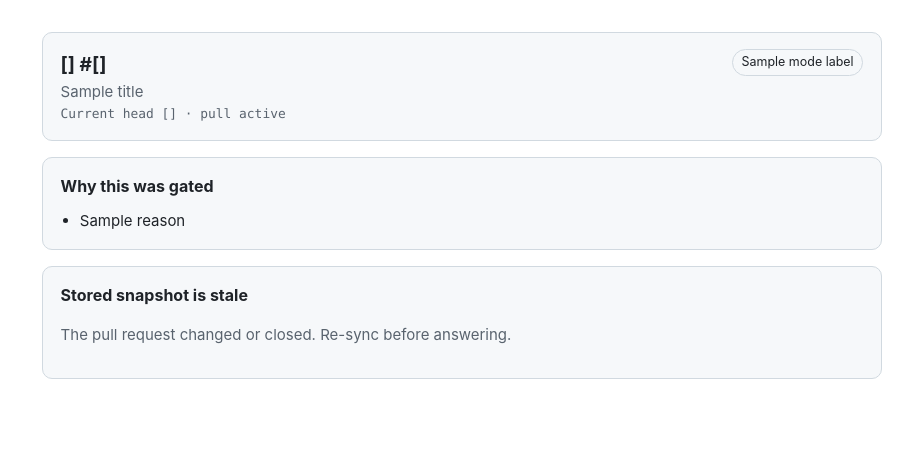
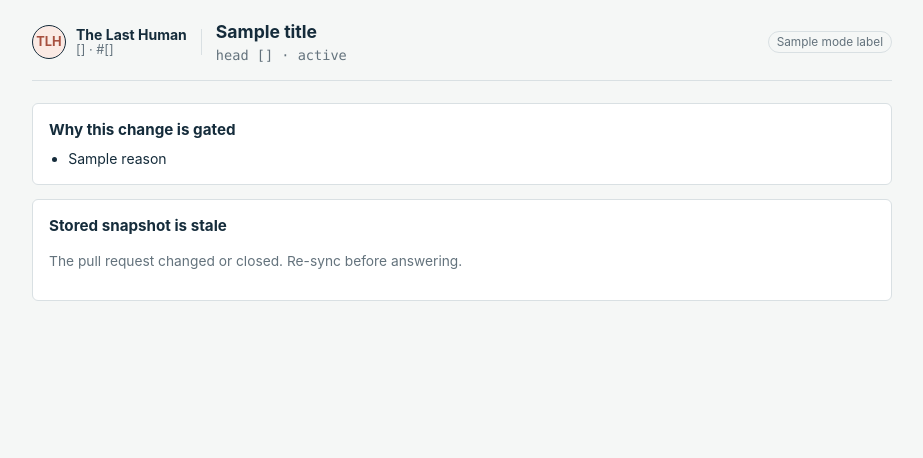
Before and after one commit to microsoft-2026-hackathon/the-last-human, a Flask app: template src/lasthuman/templates/app_pr.html.j2 in a window 1280 px wide. Shown: the top 458 px of the page, without its empty margins (178-1101 px from the left). Run offline with Flask 3, Linux system fonts and the light colour scheme; the template is opened without the code that fills it: most values are stand-ins (such as "Sample title", 1, 10 or a date in 2020); parts of the project's set-up code (start-up, migrations or seed data) failed here and were passed over.

Commit message:
feat(app): show Accepted/Hold per question and open the evidence file on hold
The interview page moves to the light design shared with the dashboard
and stops reading like an exam: no question numbers, verdict chips
(Accepted / Hold) on each card, accepted cards lock, and a held card
shows the grader's hint plus an excerpt of the question's evidence file
— read from the current head via the snapshot cache, only after a hold,
never the expected evidence or the answer index. All wording lives in a
copy block at the top of the template.

Service: hold feedback items may carry {path, start, lines}; the result
payload lists the ids accepted in that round. SnapshotReader.read_lines
returns a bounded excerpt around a line.

Co-Authored-By: Claude Opus 5 <noreply@anthropic.com>
Claude-Session: https://claude.ai/code/session_01PeGiTMUzsPTkFt6CzJY9ue

```diff
--- a/src/lasthuman/templates/app_pr.html.j2
+++ b/src/lasthuman/templates/app_pr.html.j2
@@ -1,3 +1,24 @@
+{#-
+  Interview page. User-facing wording lives in `copy` so the script can change
+  without touching markup. Verdict labels must match what the narration says.
+-#}
+{% set copy = {
+  "product": "The Last Human",
+  "panel_title": "Explain the change — from the code",
+  "panel_note": "Pick the option the code supports, then write one line saying where you saw it. Answers stay private in memory for up to 30 minutes and are never stored in cookies.",
+  "reason_placeholder": "Where in the code did you see this? One line.",
+  "submit": "Submit answers",
+  "checking": "Checking answers...",
+  "hold_status": "Not yet — one more place to look.",
+  "hold_label": "Hold",
+  "accepted_label": "Accepted",
+  "evidence_title": "Look here",
+  "stored": "Answers stored privately. Waiting for workflow verification.",
+  "verified": "Verified and published to GitHub.",
+  "verified_pending": "Verified, awaiting GitHub publication.",
+  "verified_check_warn": "Verified and published. Supplemental Check delivery needs operator attention.",
+  "why_gated": "Why this change is gated"
+} %}
 <!doctype html>
 <html lang="en">
 <head>
@@ -7,148 +28,88 @@
 <title>Comprehension check · {{ repo }} #{{ pr }}</title>
 <style>
   :root {
-    color-scheme: light dark;
-    --bg: #ffffff; --fg: #1f2328; --muted: #59636e; --line: #d1d9e0;
-    --card: #f6f8fa; --accent: #0969da; --warn: #9a6700; --ok: #1a7f37; --bad: #cf222e;
-  }
-  @media (prefers-color-scheme: dark) {
-    :root {
-      --bg: #0d1117; --fg: #e6edf3; --muted: #9198a1; --line: #3d444d;
-      --card: #151b23; --accent: #4493f8; --warn: #d29922; --ok: #3fb950; --bad: #f85149;
-    }
+    color-scheme: light;
+    --bg: #F5F7F6; --surface: #FFFFFF; --ink: #152C3B; --ink-2: #3B4E5C; --muted: #64737D;
+    --line: #D9E0E3; --line-soft: #E9EEF0; --tint: #EEF3F1;
+    --human: #D77864; --human-soft: #FBEAE4; --human-ink: #A7503F;
+    --good: #1F7A3F; --good-soft: #E3F2E7;
+    --hold: #9A6700; --hold-soft: #FFF3D6;
+    --crit: #C0392B; --crit-soft: #FBE6E3;
+    --focus: #2F6FED; --radius: 6px;
+    --font: -apple-system, BlinkMacSystemFont, "Segoe UI", "Helvetica Neue", Arial, sans-serif;
+    --mono: ui-monospace, SFMono-Regular, Menlo, Consolas, monospace;
   }
   * { box-sizing: border-box; }
   body {
-    margin: 0;
-    padding: 2rem 1rem 4rem;
-    background: var(--bg);
-    color: var(--fg);
-    font: 15px/1.6 -apple-system, BlinkMacSystemFont, "Segoe UI", sans-serif;
+    margin: 0; padding: 0 20px 64px; background: var(--bg); color: var(--ink);
+    font: 14px/1.55 var(--font); -webkit-font-smoothing: antialiased;
   }
-  main { max-width: 840px; margin: 0 auto; }
-  .panel {
-    background: var(--card);
-    border: 1px solid var(--line);
-    border-radius: 10px;
-    padding: 1rem 1.1rem;
-    margin-bottom: 1rem;
-  }
-  .head {
-    display: flex;
-    justify-content: space-between;
-    align-items: flex-start;
-    gap: 1rem;
-    flex-wrap: wrap;
-  }
+  main { max-width: 860px; margin: 0 auto; }
+  a { color: var(--ink); }
+  :focus-visible { outline: 2px solid var(--focus); outline-offset: 2px; border-radius: 3px; }
+  .top { display: flex; align-items: center; gap: 14px; flex-wrap: wrap; padding: 18px 0 14px; border-bottom: 1px solid var(--line); margin-bottom: 22px; }
+  .brand { display: flex; align-items: center; gap: 10px; }
+  .brand .mark { width: 34px; height: 34px; border-radius: 50%; border: 1.5px solid var(--ink); background: var(--human-soft); display: grid; place-items: center; color: var(--human-ink); font-weight: 700; font-size: .8rem; }
+  .brand .name { font-weight: 700; line-height: 1.15; }
+  .brand .name small { display: block; font-weight: 400; color: var(--muted); font-size: .8rem; }
+  .sep { width: 1px; height: 26px; background: var(--line); }
+  .repo { font-weight: 600; }
+  .repo .sub { display: block; font-weight: 400; color: var(--muted); font-size: .85rem; }
+  .mode { margin-left: auto; font-size: .74rem; border: 1px solid var(--line); border-radius: 999px; padding: 1px 8px; color: var(--muted); }
+  .mono { font-family: var(--mono); font-size: .86em; }
+  .panel { background: var(--surface); border: 1px solid var(--line); border-radius: var(--radius); padding: 14px 16px; margin-bottom: 14px; }
   h1, h2, h3 { margin: 0; }
-  h1 { font-size: 1.2rem; }
-  h2 { font-size: 1rem; margin-bottom: 0.55rem; }
-  h3 { font-size: 0.9rem; margin-bottom: 0.5rem; }
-  .meta, .status, .hint-list, .note { color: var(--muted); }
-  .mode {
-    display: inline-block;
-    padding: 0.15rem 0.55rem;
-    border: 1px solid var(--line);
-    border-radius: 999px;
-    font-size: 0.78rem;
-  }
+  h1 { font-size: 1.1rem; }
+  h2 { font-size: .95rem; font-weight: 700; margin-bottom: 6px; }
+  h3 { font-size: 1rem; font-weight: 600; margin: 8px 0 10px; line-height: 1.4; }
+  .meta, .note, .status { color: var(--muted); }
+  .note { font-size: .86rem; }
   ul { margin: 0; padding-left: 1.2rem; }
-  .question {
-    background: var(--bg);
-    border: 1px solid var(--line);
-    border-radius: 8px;
-    padding: 1rem;
-    margin-bottom: 1rem;
-  }
-  .question-head {
-    display: flex;
-    justify-content: space-between;
-    align-items: baseline;
-    gap: 1rem;
-    flex-wrap: wrap;
-    margin-bottom: 0.6rem;
-  }
-  .tag {
-    display: inline-block;
-    padding: 0.1rem 0.5rem;
-    border: 1px solid var(--line);
-    border-radius: 999px;
-    font-size: 0.74rem;
-    color: var(--muted);
-  }
-  .mono {
-    font-family: ui-monospace, SFMono-Regular, "SF Mono", Menlo, monospace;
-    font-size: 0.86em;
-  }
-  .choices {
-    display: grid;
-    gap: 0.45rem;
-    margin: 0.8rem 0;
-  }
-  .choice {
-    display: flex;
-    gap: 0.6rem;
-    align-items: flex-start;
-    background: var(--bg);
-    border: 1px solid var(--line);
-    border-radius: 8px;
-    padding: 0.55rem 0.7rem;
-  }
-  textarea {
-    width: 100%;
-    min-height: 7rem;
-    resize: vertical;
-    font: inherit;
-    color: inherit;
-    background: var(--bg);
-    border: 1px solid var(--line);
-    border-radius: 8px;
-    padding: 0.65rem 0.75rem;
-  }
-  pre {
-    margin: 0.8rem 0 0;
-    padding: 0.75rem;
-    overflow-x: auto;
-    border-radius: 8px;
-    background: var(--card);
-    border: 1px solid var(--line);
-    font-size: 0.82rem;
-    line-height: 1.45;
-  }
+  .question { background: var(--surface); border: 1px solid var(--line); border-radius: var(--radius); padding: 14px 16px; margin-bottom: 12px; }
+  .question.is-hold { border-color: var(--hold); }
+  .question.is-accepted { border-color: var(--good); }
+  .question-head { display: flex; justify-content: space-between; align-items: center; gap: 10px; flex-wrap: wrap; }
+  .anchor { font-family: var(--mono); font-size: .8rem; color: var(--ink-2); }
+  .verdict { display: none; font-size: .76rem; font-weight: 600; padding: 1px 9px; border-radius: 999px; }
+  .verdict.hold { display: inline-block; background: var(--hold-soft); color: var(--hold); }
+  .verdict.accepted { display: inline-block; background: var(--good-soft); color: var(--good); }
+  .choices { display: grid; gap: 6px; margin: 8px 0 10px; }
+  .choice { display: flex; gap: 10px; align-items: flex-start; border: 1px solid var(--line); border-radius: var(--radius); padding: 8px 10px; background: var(--surface); cursor: pointer; }
+  .choice:hover { background: var(--tint); }
+  .choice input { margin-top: 3px; }
+  textarea { width: 100%; min-height: 4.5rem; resize: vertical; font: inherit; color: inherit; background: var(--surface); border: 1px solid var(--line); border-radius: var(--radius); padding: 8px 10px; }
+  .question.is-accepted textarea, .question.is-accepted .choice { opacity: .7; pointer-events: none; }
+  pre { margin: 10px 0 0; padding: 10px 12px; overflow-x: auto; border-radius: var(--radius); background: var(--tint); border: 1px solid var(--line-soft); font-family: var(--mono); font-size: .8rem; line-height: 1.45; }
+  .hint { display: none; margin-top: 10px; padding: 10px 12px; border-radius: var(--radius); background: var(--hold-soft); color: var(--ink-2); font-size: .88rem; }
+  .hint.show { display: block; }
+  .hint b { display: block; color: var(--hold); font-weight: 700; margin-bottom: 2px; }
+  .evidence { display: none; margin-top: 8px; border: 1px solid var(--hold); border-radius: var(--radius); overflow: hidden; }
+  .evidence.show { display: block; }
+  .evidence .path { padding: 6px 12px; background: var(--hold-soft); font-family: var(--mono); font-size: .8rem; color: var(--ink); }
+  .evidence pre { margin: 0; border: 0; border-radius: 0; background: var(--surface); }
+  .evidence .ln { display: inline-block; width: 3.2em; color: var(--muted); text-align: right; margin-right: 12px; user-select: none; }
   form.inline { margin: 0; }
-  button {
-    font: inherit;
-    border: 1px solid transparent;
-    background: var(--accent);
-    color: #fff;
-    border-radius: 6px;
-    padding: 0.6rem 1rem;
-    cursor: pointer;
-  }
-  button[disabled] { opacity: 0.7; cursor: wait; }
-  .status.ok { color: var(--ok); }
-  .status.warn { color: var(--warn); }
-  .status.bad { color: var(--bad); }
-  .hint-list { margin-top: 0.7rem; }
-  a { color: var(--accent); }
+  button { font: inherit; border: 1px solid transparent; background: var(--ink); color: #fff; border-radius: var(--radius); padding: 8px 14px; cursor: pointer; }
+  button[disabled] { opacity: .6; cursor: wait; }
+  .status { margin: 10px 0 0; font-size: .9rem; }
+  .status.ok { color: var(--good); }
+  .status.warn { color: var(--hold); }
+  .status.bad { color: var(--crit); }
+  .hint-list { display: none; }
 </style>
 </head>
 <body>
 <main>
-  <div class="panel">
-    <div class="head">
-      <div>
-        <h1>{{ repo }} #{{ pr }}</h1>
-        <div class="meta">{{ title }}</div>
-        <div class="meta mono">Current head {{ head_sha or "unknown" }} · pull {{ pull_state }}</div>
-      </div>
-      <span class="mode">{{ mode_label }}</span>
-    </div>
+  <div class="top">
+    <div class="brand"><span class="mark" aria-hidden="true">TLH</span><div class="name">{{ copy.product }}<small>{{ repo }} · #{{ pr }}</small></div></div>
+    <div class="sep" aria-hidden="true"></div>
+    <div class="repo"><h1>{{ title }}</h1><span class="sub mono">head {{ head_sha or "unknown" }} · {{ pull_state }}</span></div>
+    <span class="mode">{{ mode_label }}</span>
   </div>
 
   {% if interview.reasons %}
   <div class="panel">
-    <h2>Why this was gated</h2>
+    <h2>{{ copy.why_gated }}</h2>
     <ul>
     {% for reason in interview.reasons %}
       <li>{{ reason }}</li>
@@ -302,18 +263,15 @@
 
   {% if interview.state == "pending" and interview.question_count > 0 %}
   <div class="panel">
-    <h2>Answer from the changed code</h2>
-    <p class="note">Private answers stay in memory for up to 30 minutes and are never stored in cookies.</p>
+    <h2>{{ copy.panel_title }}</h2>
+    <p class="note">{{ copy.panel_note }}</p>
     <form id="submission-form" data-request-id="{{ initial_request_id }}">
       <input type="hidden" id="snapshot-id" value="{{ interview.id }}">
       {% for question in interview.questions %}
       <section class="question" data-question-id="{{ question.id }}">
         <div class="question-head">
-          <div>
-            <span class="tag">{{ question.id }}</span>
-            <span class="tag">{{ question.anchor }}</span>
-          </div>
-          <span class="mono">{{ question.anchor }}</span>
+          <span class="anchor">{{ question.anchor }}</span>
+          <span class="verdict" data-verdict-for="{{ question.id }}"></span>
         </div>
         <h3>{{ question.text }}</h3>
         {% if question.choices %}
@@ -326,11 +284,13 @@
           {% endfor %}
         </div>
         {% endif %}
-        <textarea data-question-id="{{ question.id }}" placeholder="Write the code-backed reason here"></textarea>
+        <textarea data-question-id="{{ question.id }}" placeholder="{{ copy.reason_placeholder }}"></textarea>
+        <div class="hint" data-hint-for="{{ question.id }}"><b>{{ copy.evidence_title }}</b><span class="hint-text"></span></div>
+        <div class="evidence" data-evidence-for="{{ question.id }}"><div class="path"></div><pre></pre></div>
         <pre>{{ question.code }}</pre>
       </section>
       {% endfor %}
-      <button id="submit-button" type="submit">Submit private answers</button>
+      <button id="submit-button" type="submit">{{ copy.submit }}</button>
       <p id="submission-status" class="status"></p>
       <ul id="submission-hints" class="hint-list"></ul>
       <p id="receipt-link"></p>
@@ -366,7 +326,7 @@
       submitButton.disabled = true;
       clearList(hintsNode);
       receiptNode.textContent = "";
-      setStatus("Checking answers...", "warn");
+      setStatus({{ copy.checking | tojson }}, "warn");
       var payload = {
         snapshot_id: snapshotId,
         request_id: requestId,
@@ -396,6 +356,57 @@
         setStatus("Network error. Retry with the same answers.", "bad");
       }
     });
+
+    function questionNode(id) {
+      return document.querySelector('.question[data-question-id="' + id + '"]');
+    }
+
+    function resetVerdicts() {
+      document.querySelectorAll(".question").forEach(function (node) {
+        node.classList.remove("is-hold", "is-accepted");
+        var verdict = node.querySelector(".verdict");
+        verdict.className = "verdict";
+        verdict.textContent = "";
+        node.querySelector(".hint").classList.remove("show");
+        node.querySelector(".evidence").classList.remove("show");
+      });
+    }
+
+    function markAccepted(id) {
+      var node = questionNode(id);
+      if (!node) { return; }
+      node.classList.add("is-accepted");
+      var verdict = node.querySelector(".verdict");
+      verdict.className = "verdict accepted";
+      verdict.textContent = {{ copy.accepted_label | tojson }};
+      node.querySelectorAll("input, textarea").forEach(function (field) { field.disabled = true; });
+    }
+
+    function markHold(item) {
+      var node = questionNode(item.id);
+      if (!node) { return; }
+      node.classList.add("is-hold");
+      var verdict = node.querySelector(".verdict");
+      verdict.className = "verdict hold";
+      verdict.textContent = {{ copy.hold_label | tojson }};
+      var hint = node.querySelector(".hint");
+      hint.querySelector(".hint-text").textContent = item.hint || "";
+      hint.classList.add("show");
+      var evidence = node.querySelector(".evidence");
+      if (item.evidence && item.evidence.lines && item.evidence.lines.length) {
+        evidence.querySelector(".path").textContent = item.evidence.path + ":L" + item.evidence.start;
+        var pre = evidence.querySelector("pre");
+        pre.textContent = "";
+        item.evidence.lines.forEach(function (line, index) {
+          var ln = document.createElement("span");
+          ln.className = "ln";
+          ln.textContent = String(item.evidence.start + index);
+          pre.appendChild(ln);
+          pre.appendChild(document.createTextNode(line + "\n"));
+        });
+        evidence.classList.add("show");
+      }
+    }
 
     function collectAnswers() {
       var answers = [];
@@ -440,22 +451,22 @@
       clearList(hintsNode);
       receiptNode.textContent = "";
       if (body.state === "queued" || body.state === "running") {
-        setStatus("Checking answers...", "warn");
+        setStatus({{ copy.checking | tojson }}, "warn");
         return true;
       }
       if (body.state === "needs_followup") {
-        setStatus("More detail is required before this can pass.", "bad");
-        (body.feedback || []).forEach(function (item) {
-          var li = document.createElement("li");
-          li.textContent = item.id + ": " + item.hint;
-          hintsNode.appendChild(li);
-        });
+        setStatus({{ copy.hold_status | tojson }}, "warn");
+        resetVerdicts();
+        (body.accepted || []).forEach(function (id) { markAccepted(id); });
+        (body.feedback || []).forEach(function (item) { markHold(item); });
         submitButton.disabled = false;
         needsNewRequest = true;
         return false;
       }
       if (body.state === "awaiting_verification") {
-        setStatus("Answers stored privately. Waiting for workflow verification.", "warn");
+        resetVerdicts();
+        document.querySelectorAll(".question").forEach(function (node) { markAccepted(node.dataset.questionId); });
+        setStatus({{ copy.stored | tojson }}, "warn");
         return true;
       }
       if (body.state === "verified") {
@@ -463,10 +474,10 @@
           body.publication.presentation.check && body.publication.presentation.check.failed;
         if (body.publication && body.publication.published) {
           setStatus(supplementalCheckFailed ?
-            "Verified and published. Supplemental Check delivery needs operator attention." :
-            "Verified and published to GitHub.", supplementalCheckFailed ? "warn" : "ok");
+            {{ copy.verified_check_warn | tojson }} :
+            {{ copy.verified | tojson }}, supplementalCheckFailed ? "warn" : "ok");
         } else {
-          setStatus("Verified, awaiting GitHub publication.", "warn");
+          setStatus({{ copy.verified_pending | tojson }}, "warn");
         }
         if (body.receipt_id) {
           var link = document.createElement("a");
```
Also changed, not shown: src/lasthuman/server/service.py (+43 -8 lines), src/lasthuman/server/snapshot.py (+30 -0 lines), tests/test_app_service.py (+59 -0 lines).
